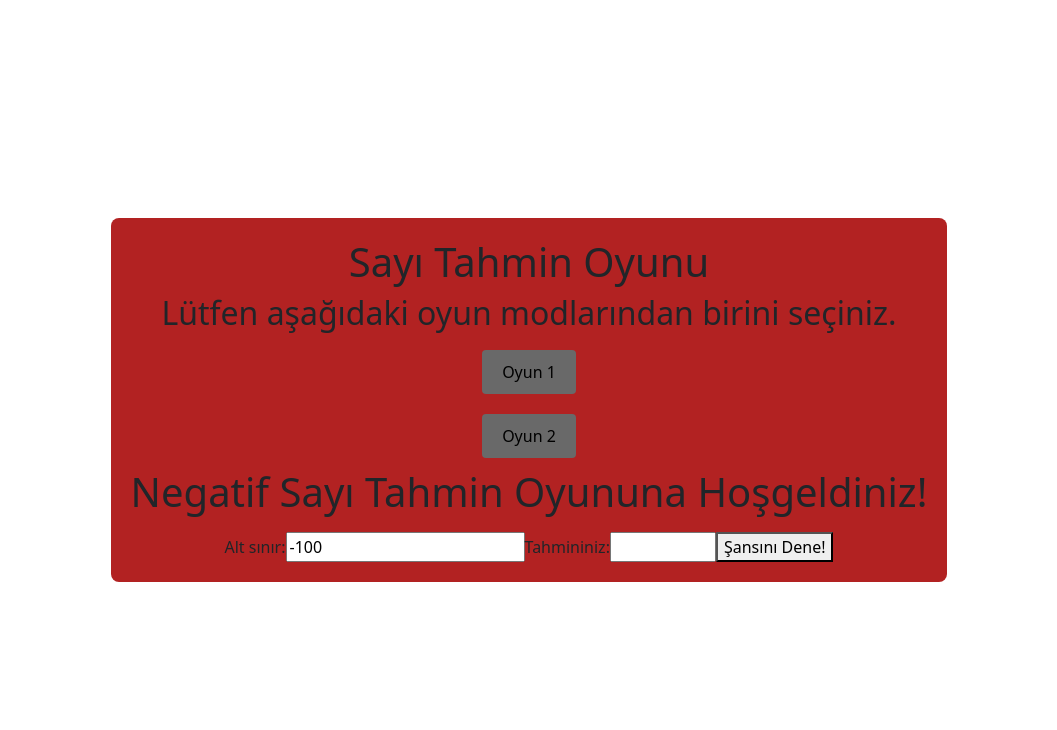
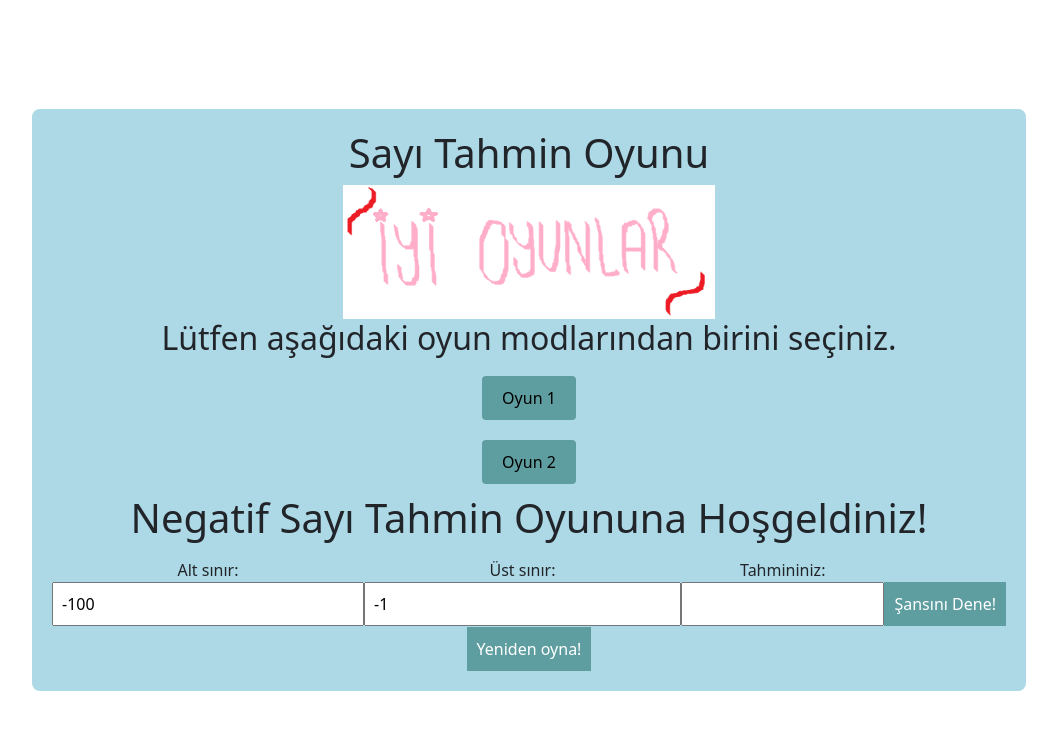
Before and after one commit to sevdebulbul/1030510333_BS435_WebProgramlama, a React (Create React App) app: page /oyun2 in a window 1280 px wide. Shown: the top 730 px of the page, without its empty margins (111-1168 px from the left). Built offline with nearby package versions, Linux system fonts and the light colour scheme.

Commit message:
son değişiklikler yapıldı, iki oyun da tamamlandı

```diff
--- a/src/assets/App.css
+++ b/src/assets/App.css
@@ -11,7 +11,7 @@ body{
 
 .App {
   text-align: center;
-  background-color: firebrick;
+  background-color: lightblue;
   padding: 20px;
   border-radius: 8px;
 
@@ -30,12 +30,17 @@ h2{
   padding: 10px 20px;
   margin: 10px;
   text-decoration: none;
-  background-color: dimgray;
+  background-color: cadetblue;
   color: black;
   border-radius: 4px;
   transition: background-color 0.3s ease;
 }
 
 .game-button:hover{
-  background-color: dimgray;
+  background-color: white;
 }
+
+.oyun-image{
+  width: 39%;
+  height: auto;
+}
--- a/src/assets/GameOne.css
+++ b/src/assets/GameOne.css
@@ -0,0 +1,39 @@
+.game-container {
+    max-width: 400px;
+    margin: 0 auto;
+    padding: 20px;
+    border: 1px solid #ccc;
+    border-radius: 8px;
+    background-color: #f5f5f5;
+}
+
+label {
+    display: block;
+    margin-bottom: 1px;
+}
+
+input {
+    width: 100%;
+    padding: 8px;
+    margin-bottom: 10px;
+    box-sizing: border-box;
+}
+
+button {
+    background-color: cadetblue;
+    color: #fff;
+    padding: 10px;
+    border: none;
+    border-radius: 4px;
+    cursor: pointer;
+}
+
+button:hover {
+    background-color: white;
+    font-family: sans-serif;
+}
+
+p {
+    font-weight: bold;
+    color: #333;
+}
--- a/src/assets/GameTwo.css
+++ b/src/assets/GameTwo.css
@@ -0,0 +1,39 @@
+.game-container {
+    max-width: 400px;
+    margin: 0 auto;
+    padding: 20px;
+    border: 1px solid #ccc;
+    border-radius: 8px;
+    background-color: #f5f5f5;
+}
+
+label {
+    display: block;
+    margin-bottom: 1px;
+}
+
+input {
+    width: 100%;
+    padding: 8px;
+    margin-bottom: 10px;
+    box-sizing: border-box;
+}
+
+button {
+    background-color: cadetblue;
+    color: #fff;
+    padding: 10px;
+    border: none;
+    border-radius: 4px;
+    cursor: pointer;
+}
+
+button:hover {
+    background-color: white;
+    font-family: sans-serif;
+}
+
+p {
+    font-weight: bold;
+    color: #333;
+}
--- a/src/components/App.js
+++ b/src/components/App.js
@@ -3,11 +3,13 @@ import GameOne from './GameOne'
 import GameTwo from './GameTwo'
 import {Link, Route, RouterProvider, Routes} from "react-router-dom";
 import React from "react";
+import oyun from "../assets/imageIyiOyunlar.png";
 
 const App =() =>  {
     return (
         <div className="App">
             <h1>Sayı Tahmin Oyunu </h1>
+            <img src={oyun} className="oyun-image"/>
             <h2>Lütfen aşağıdaki oyun modlarından birini seçiniz.</h2>
             <Link to="/oyun1" className="game-button">Oyun 1</Link>
             <br/>
--- a/src/components/GameOne.js
+++ b/src/components/GameOne.js
@@ -1,4 +1,7 @@
-import React , {useState} from "react";
+import React, {useEffect, useState} from "react";
+import '../assets/GameOne.css';
+
+
 
 const GameOne=() => {
     const [min, setMin] = useState(1);
@@ -6,6 +9,10 @@ const GameOne=() => {
     const [randomSayi, setRandomSayi] = useState(generateRandomSayi(min,max));
     const [tahmin, setTahmin] = useState('');
     const [mesaj, setMesaj] = useState('');
+
+    useEffect(() => {
+        setRandomSayi(generateRandomSayi(min,max));
+    },[min, max]);
 
     function generateRandomSayi (min, max){
         return  Math.floor(Math.random() * (max - min + 1))+ min;
@@ -50,22 +57,28 @@ const GameOne=() => {
             <h1>Pozitif Sayı Tahmin Oyununa Hoşgeldiniz!</h1>
             <label>
                 Alt sınır:
-                <input type="number" value={min} onChange={handleMinChange} />
+                <input type="number"
+                       value={min}
+                       onChange={handleMinChange} />
             </label>
             <label>
             Üst sınır:
-            <input type="number" value={max} onChange={handleMaxChange} />
+            <input type="number"
+                   value={max}
+                   onChange={handleMaxChange} />
             </label>
             <p>{mesaj}</p>
             {!mesaj.includes('tebrikler') && (
                 <div>
-                    <input type="number" value={tahmin} onChange={handleInputChange}
+                    <input type="number"
+                           value={tahmin}
+                           onChange={handleInputChange}
                            placeholder={`Sayıyı tahmin edin (${min}-${max})`}
                     />
-                    <button onClick={handleGuess}>Şansını dene!</button>
+                    <button onClick={handleGuess} >Şansını dene!</button>
                 </div>
             )}
-            <button onClick={handleTekrar}>Yeniden oyna!</button>
+            <button onClick={handleTekrar} >Yeniden oyna!</button>
         </div>
     )
 }
--- a/src/components/GameTwo.js
+++ b/src/components/GameTwo.js
@@ -1,4 +1,5 @@
-import {useState} from "react";
+import React, {useEffect, useState} from "react";
+import '../assets/GameTwo.css';
 
 export function GameTwo() {
     const [minRange, setMinRange] = useState(-100);
@@ -6,6 +7,10 @@ export function GameTwo() {
     const [hedefSayi, setHedefSayi] = useState(generateRandomNumber());
     const [tahmin, setTahmin] = useState('');
     const [mesaj, setMesaj] = useState('');
+
+    useEffect(() => {
+        setHedefSayi(generateRandomNumber(minRange,maxRange));
+    },[minRange, maxRange]);
 
     function generateRandomNumber(){
         return Math.floor(Math.random()*(maxRange - minRange + 1)) + minRange;
@@ -44,6 +49,15 @@ export function GameTwo() {
             );
         }
     }
+    console.log(`Guess: ${tahmin}, Random Sayı: ${hedefSayi}`,`Mesaj: ${mesaj}`);
+
+    const handleTekrar = () => {
+        setMinRange(-100);
+        setMaxRange(-1);
+        setHedefSayi(generateRandomNumber(minRange, maxRange));
+        setTahmin('');
+        setMesaj('');
+    }
     return(
         <div>
             <h1>Negatif Sayı Tahmin Oyununa Hoşgeldiniz!</h1>
@@ -51,13 +65,30 @@ export function GameTwo() {
             <form onSubmit={handleSubmit}>
                 <label>
                     Alt sınır:
-                    <input type="number" value={minRange} onChange={handleMinRangeChange} required />
+                    <input type="number"
+                           value={minRange}
+                           onChange={handleMinRangeChange}
+                           required />
+                </label>
+                <label>
+                    Üst sınır:
+                    <input type="number"
+                           value={maxRange}
+                           onChange={handleMaxRangeChange}
+                           required />
                 </label>
                 <label>
                     Tahmininiz:
-                    <input type="number" value={tahmin} onChange={handleInputChange} min={minRange} max={maxRange} required />
+                    <input type="number"
+                           value={tahmin}
+                           onChange={handleInputChange}
+                           min={minRange}
+                           max={maxRange}
+                           required />
                 </label>
                 <button type="submit">Şansını Dene!</button>
+                <br/>
+                <button onClick={handleTekrar} >Yeniden oyna!</button>
             </form>
         </div>
     )
```
Also changed, not shown: src/assets/imageIyiOyunlar.png (added), src/assets/logo.svg (deleted).
